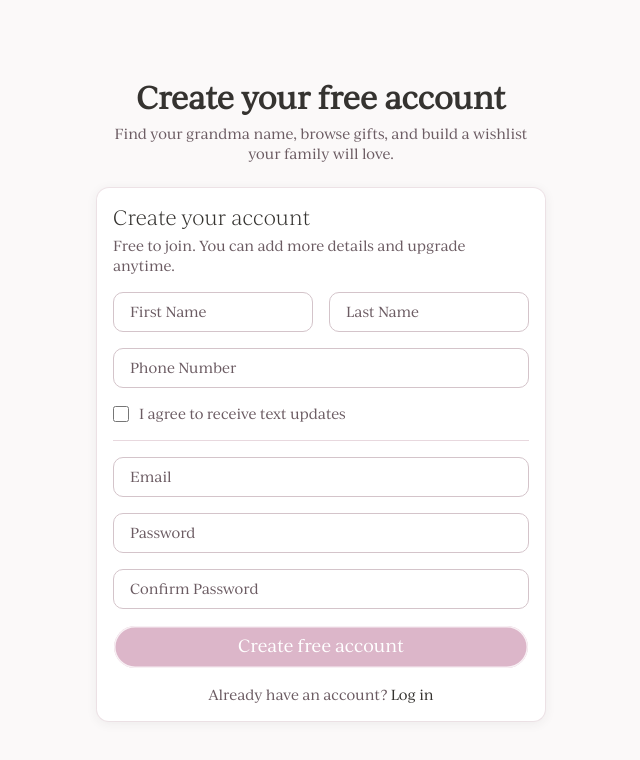
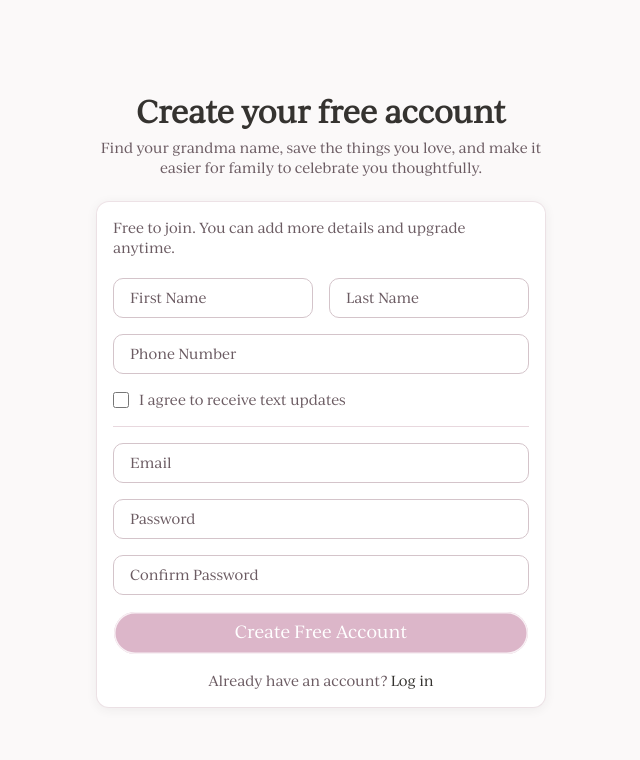
Before and after one commit to mad-banana-projects/my-grandma-name, a Next.js app: page /signup in a window 1280 px wide. Shown: the top 760 px of the page, without its empty margins (319-959 px from the left). Built offline with nearby package versions, Linux system fonts and the light colour scheme.

Commit message:
/signup create account form styling updates

```diff
--- a/app/(auth)/signup/page.tsx
+++ b/app/(auth)/signup/page.tsx
@@ -24,7 +24,7 @@ export default async function GrandmaSignupPage({
             <>
               <h1 className="text-3xl font-semibold tracking-normal">Create your free account</h1>
               <p className="text-sm text-muted-foreground">
-                Find your grandma name, browse gifts, and build a wishlist your family will love.
+                Find your grandma name, save the things you love, and make it easier for family to celebrate you thoughtfully.
               </p>
             </>
           )}
--- a/components/auth/grandma-signup-form.tsx
+++ b/components/auth/grandma-signup-form.tsx
@@ -73,7 +73,7 @@ function SubmitButton() {
   const { pending } = useFormStatus()
   return (
     <Button type="submit" size="lg" className="w-full" disabled={pending}>
-      {pending ? 'Creating account…' : 'Create free account'}
+      {pending ? 'Creating account…' : 'Create Free Account'}
     </Button>
   )
 }
@@ -108,7 +108,6 @@ export function GrandmaSignupForm({ grandmaName }: GrandmaSignupFormProps) {
   return (
     <Card className="w-full max-w-lg rounded-lg">
       <CardHeader>
-        <CardTitle className="text-xl">Create your account</CardTitle>
         <CardDescription>Free to join. You can add more details and upgrade anytime.</CardDescription>
       </CardHeader>
       <CardContent>
--- a/components/name-generator/generator-form.tsx
+++ b/components/name-generator/generator-form.tsx
@@ -394,7 +394,7 @@ export function GeneratorForm({ isSignedIn, isPaidGrandma, anonUsesRemaining, fr
                       href={`/signup?grandmaName=${encodeURIComponent(result?.winner.name ?? '')}`}
                       className={cn(buttonVariants())}
                     >
-                      Create free account
+                      Create Free Account
                     </a>
                     <a
                       href="/login"
@@ -466,7 +466,7 @@ export function GeneratorForm({ isSignedIn, isPaidGrandma, anonUsesRemaining, fr
             </DialogHeader>
             <DialogFooter showCloseButton>
               <a href="/signup" className={cn(buttonVariants())}>
-                Create free account
+                Create Free Account
               </a>
               <a href="/login" className={cn(buttonVariants({ variant: 'outline' }))}>
                 Sign in
--- a/components/name-generator/hero-generator.tsx
+++ b/components/name-generator/hero-generator.tsx
@@ -332,7 +332,7 @@ export function HeroGenerator({
                     href={`/signup?grandmaName=${encodeURIComponent(result.winner.name)}`}
                     className={cn(buttonVariants({ size: 'sm', variant: 'outline' }), 'shrink-0')}
                   >
-                    Create free account to save
+                    Create Free Account to save
                   </a>
                 )}
               </div>
@@ -363,7 +363,7 @@ export function HeroGenerator({
                   href={`/signup?grandmaName=${encodeURIComponent(result.runnerUp.name)}`}
                   className={cn(buttonVariants({ size: 'sm', variant: 'ghost' }), 'shrink-0 h-7 px-2 text-xs')}
                 >
-                  Create free account to save
+                  Create Free Account to save
                 </a>
               )}
             </div>
--- a/components/products/product-card.tsx
+++ b/components/products/product-card.tsx
@@ -290,7 +290,7 @@ export function ProductCard({
                       {bookmarkMode === 'login' ? (
                         <>
                           <a href="/signup" className={cn(buttonVariants())}>
-                            Create free account
+                            Create Free Account
                           </a>
                           <a href="/login" className={cn(buttonVariants({ variant: 'outline' }))}>
                             Sign in
--- a/components/products/product-grid.tsx
+++ b/components/products/product-grid.tsx
@@ -89,7 +89,7 @@ export function ProductGrid({
           </p>
           <div className="flex justify-center gap-3">
             <Link href="/signup" className={buttonVariants()}>
-              Create free account
+              Create Free Account
             </Link>
             <Link href="/login" className={buttonVariants({ variant: 'outline' })}>
               Sign in
```
